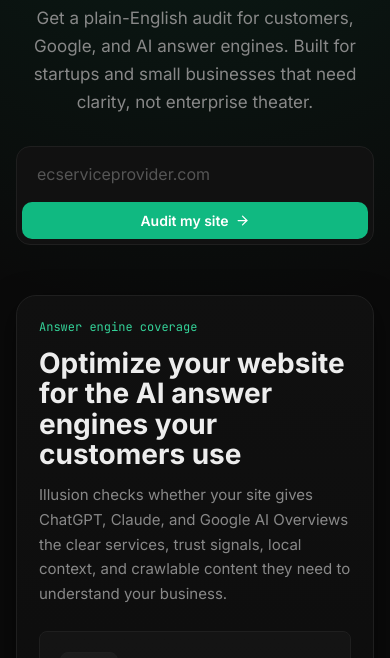
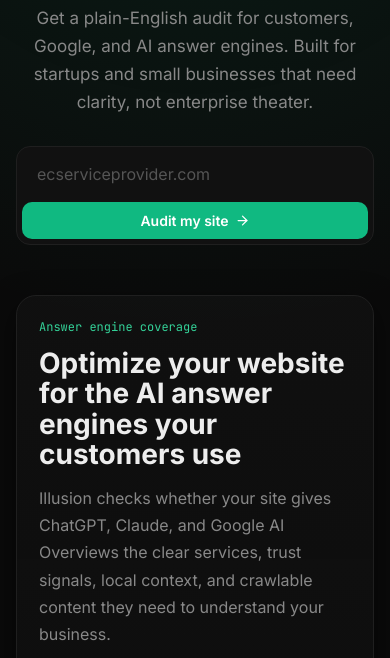
Before and after one commit to davidkc0/ai_seo, a React app in the folder frontend/: page /analyze in a window 390 px wide. Shown: the part 255-913 px from the top of the page. Built offline with nearby package versions, Linux system fonts and the light colour scheme; some packages are replaced by stand-ins of ours; no server answers.

Commit message:
small tweak to anaylizer page

```diff
--- a/frontend/src/pages/Analyze.css
+++ b/frontend/src/pages/Analyze.css
@@ -131,10 +131,9 @@
 }
 
 .answer-platforms-header {
-  display: grid;
-  grid-template-columns: minmax(0, 1.25fr) minmax(280px, 0.75fr);
-  gap: 28px;
-  align-items: end;
+  display: flex;
+  flex-direction: column;
+  gap: 16px;
   margin-bottom: 24px;
 }
 
@@ -155,10 +154,11 @@
 }
 
 .answer-platforms-header p {
+  max-width: 820px;
   margin: 0;
   color: var(--text-muted);
-  font-size: 15px;
-  line-height: 1.65;
+  font-size: 16px;
+  line-height: 1.7;
 }
 
 .answer-platforms-grid {
@@ -232,12 +232,6 @@
 }
 
 @media (max-width: 900px) {
-  .answer-platforms-header {
-    grid-template-columns: 1fr;
-    gap: 14px;
-    align-items: start;
-  }
-
   .answer-platforms-grid {
     grid-template-columns: 1fr;
   }
```
